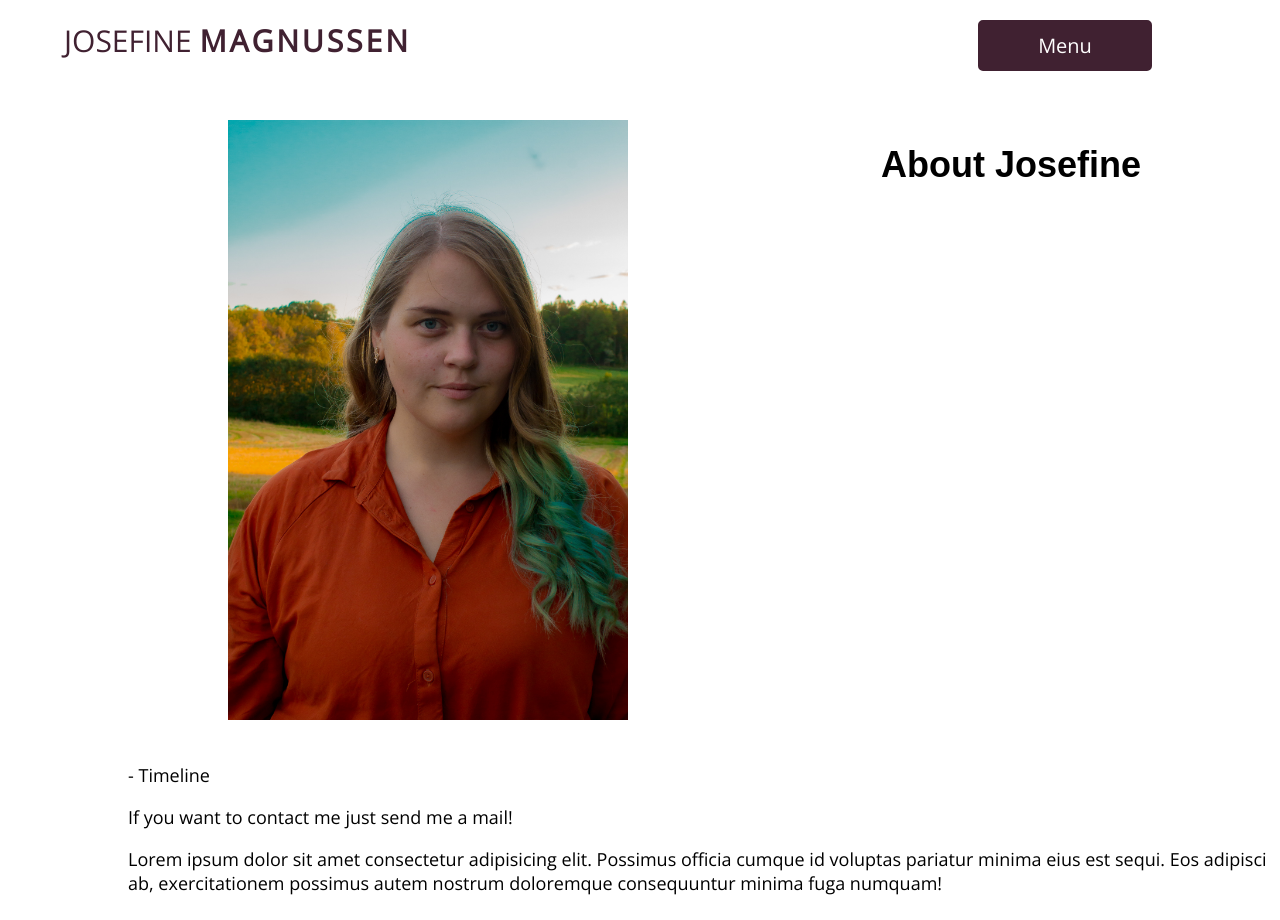
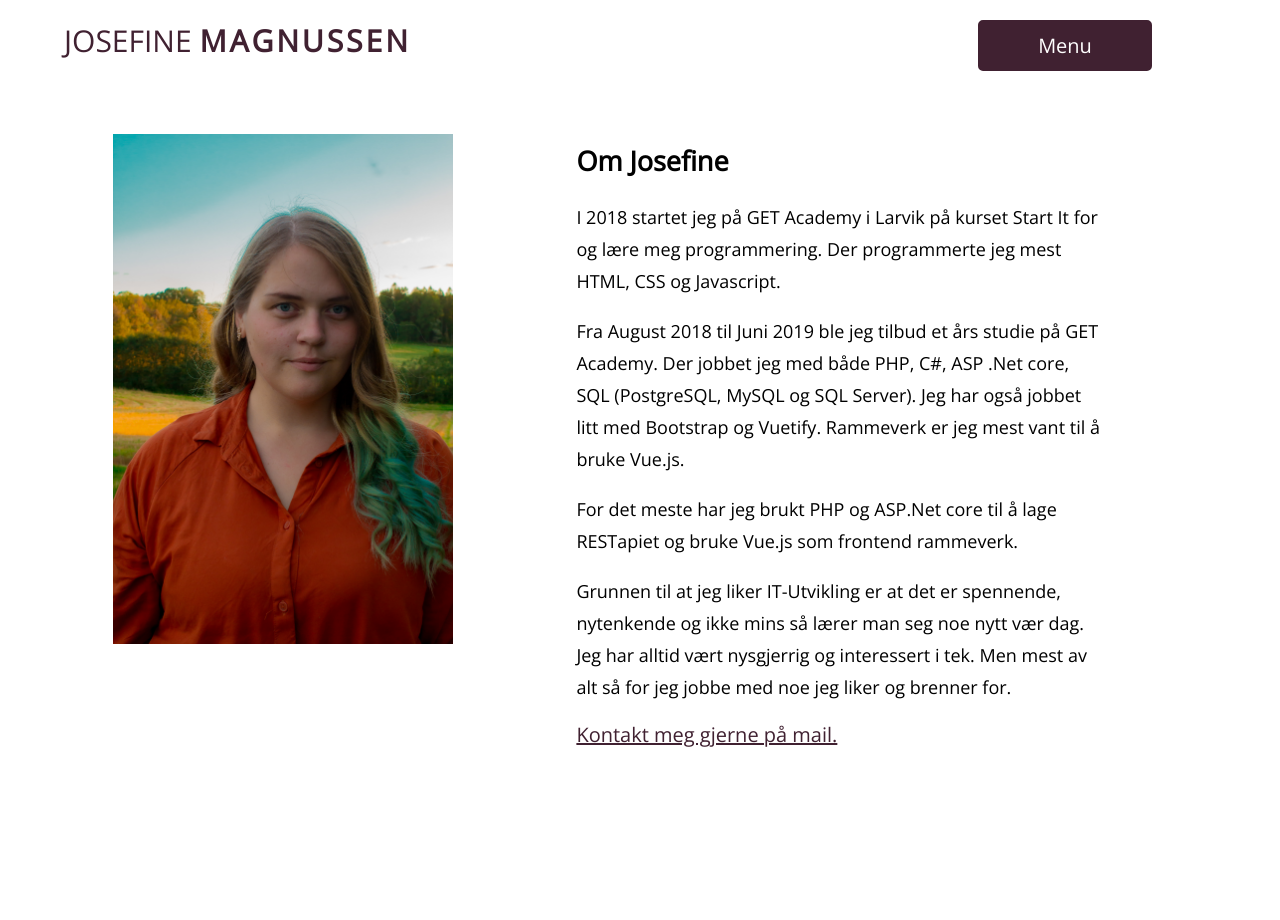
Before and after one commit to JosefineFH/JosefineMagnussenWebPage, a Vue app: page /about in a window 1280 px wide. Shown: the top 920 px of the page. After the commit the page ends 808 px from the top, so only its background shows below. Built offline with nearby package versions, Linux system fonts and the light colour scheme.

Commit message:
finished

```diff
--- a/src/assets/Style/navbar.css
+++ b/src/assets/Style/navbar.css
@@ -23,6 +23,7 @@
 
 /* Menu button a link */
 .menu {
+  cursor: pointer;
   text-align: center;
   border-radius: 5px;
   float: right;
--- a/src/assets/navbar.vue
+++ b/src/assets/navbar.vue
@@ -21,10 +21,10 @@
         <router-link class="link" to="/Projects">
           <span @click="showNavbar = false">Projects</span>
         </router-link>
-
-        <router-link class="link" to="/Contact">
+      <a class="link" href="mailto:josefine.magnussen@hotmail.com" target="_top">Send mail</a>
+        <!-- <router-link class="link" to="/Contact">
           <span @click="showNavbar = false">Contact</span>
-        </router-link>
+        </router-link> -->
       </div>
     </div>
 
--- a/src/components/About.vue
+++ b/src/components/About.vue
@@ -1,59 +1,131 @@
 <template>
-  <div class="main">
-    <div class="item1">
-      <h1>About Josefine</h1>
+  <div class="grid-container">
+    <div class="grid-item photo">
+      <img class="image" src="../assets/images/IMG_0846.jpg" alt="Josefine Magnussen" />
     </div>
-
-    <div class="item2">
-      <img class="profileImg" src="../assets/images/IMG_0846.jpg" alt="Josefine Magnussen" />
+    <div class="text">
+      <h2>Om Josefine</h2>
+      <!-- <p>timeline</p> -->
+      <p>
+        I 2018 startet jeg på GET Academy i Larvik på kurset Start It for og lære meg programmering.
+        Der programmerte jeg mest HTML, CSS og Javascript.
+      </p>
+      <p>
+        Fra August 2018 til Juni 2019 ble jeg tilbud et års studie på GET Academy.
+        Der jobbet jeg med både PHP, C#, ASP .Net core, SQL (PostgreSQL, MySQL og SQL Server).
+        Jeg har også jobbet litt med Bootstrap og Vuetify.
+        Rammeverk er jeg mest vant til å bruke Vue.js.
+      </p>
+      <p>
+        For det meste har jeg brukt PHP og ASP.Net core til å lage RESTapiet og bruke
+        Vue.js som frontend rammeverk.
+      </p>
+      <p>
+        Grunnen til at jeg liker IT-Utvikling er at det er spennende, nytenkende og ikke mins så lærer man seg noe nytt vær dag.
+        Jeg har alltid vært nysgjerrig og interessert i tek.
+        Men mest av alt så for jeg jobbe med noe jeg liker og brenner for.
+      </p>
+      <a href="mailto:josefine.magnussen@hotmail.com" target="_top">Kontakt meg gjerne på mail.</a>
+      <!-- <router-link class="link"  to="/projects"> Mine prosjekter</router-link> -->
     </div>
-
-    <div class="item3">
-    <p>- Timeline</p>
-
-    <p>If you want to contact me just send me a mail!</p>
-    <p>Lorem ipsum dolor sit amet consectetur adipisicing elit. Possimus officia cumque id voluptas pariatur minima eius est sequi. Eos adipisci ab, exercitationem possimus autem nostrum doloremque consequuntur minima fuga numquam!</p>
-
-    </div>
-    <div class="item4">
-            <router-link class="projects" to="projects">
-      <span>Se mine prosjekter</span>
-    </router-link>
-    </div>
-
+    <div class="grid-item footer"></div>
   </div>
 </template>
+
 <style scoped>
-.profileImg {
-  width: 400px;
-  margin-left: 100px;
+a{
+  color: #402131;
+  font-size: 20px;
 }
-.item1{
-    grid-column: 2;
-    grid-row: 1;
+a:hover{
+  color: grey;
+  font-size: 20px;
 }
-.item2{
+.grid-container {
+  margin-top: 5%;
+  display: grid;
+  grid-gap: 10px;
+}
+.image {
+  padding-top: 50px;
+  display: block;
+  margin-left: auto;
+  margin-right: auto;
+  width: 60%;
+}
+.photo {
+  grid-column: 1;
+  grid-row: 1;
+}
+.text {
+  grid-column: 2;
+  grid-row: 1;
+}
+.footer {
+  height: 50px;
+
+  grid-column: 1 / span 2;
+}
+.link {
+  text-align: center;
+  border-radius: 5px;
+  margin-right: 10%;
+  font-size: 20px;
+  width: 150px;
+  padding: 10px;
+  background: #402131;
+  border: none;
+  color: white;
+  border: solid #402131 2px;
+  text-decoration: none;
+}
+p {
+  padding-right: 25%;
+  line-height: 32px;
+}
+h2 {
+  padding-top: 5%;
+}
+ul {
+  list-style-type: none;
+}
+li {
+  padding-top: 10px;
+}
+.vl {
+  border-left: 2px solid #402131;
+  height: 300px;
+}
+
+@media only screen and (max-width: 800px) {
+  body {
+    background-color: lightblue;
+  }
+  .grid-container {
+    margin-top: 5%;
+  }
+  .text {
     grid-column: 1;
-    grid-row: 1;
-}
-.item3{
-    grid-column: 1/ span 2;
     grid-row: 2;
-}
-.item4{
-    grid-column: 1/ span 2;
-    grid-row: 3;
-}
-.main {
-    margin-top: 100px;
-display: grid;
-grid-row-gap: 20px;
-grid-template-columns: auto auto;
-}
-img {
-  /* width: 70%;
-  display: block;
-  margin-left: 100px; */
-  /* margin-right: auto; */
+    display: block;
+    margin-left: auto;
+    margin-right: auto;
+    width: 80%;
+  }
+  .image {
+    display: initial;
+    margin: 0;
+    display: block;
+    margin-left: auto;
+    margin-right: auto;
+    width: 50%;
+  }
+  p {
+    padding: 0;
+  }
+  .vl {
+    border-left: 2px solid #402131;
+    height: 600px;
+  }
 }
 </style>
--- a/src/components/Main.vue
+++ b/src/components/Main.vue
@@ -46,7 +46,7 @@
   display: block;
   margin-left: auto;
   margin-right: auto;
-  width: 50%;
+  width: 60%;
 }
 .photo {
   grid-column: 1;
@@ -57,6 +57,7 @@
   grid-row: 1;
 }
 .footer {
+  height: 50px;
   grid-column: 1 / span 2;
 }
 p {
--- a/src/components/Projects.vue
+++ b/src/components/Projects.vue
@@ -5,62 +5,82 @@
       <img src="../assets/images/GirlCamp.png" alt />
       <div>
         <h3>Girl Camp</h3>
-        <p>Frontend prosjekt der jeg i hovedsak kun har bruk rammeverket vue.js</p>
-        <a href="https://github.com/JosefineFM/Portflio/tree/master/Vue/girlcamp">Code på GitHub</a>
-        <br>
-        <a href="https://girlcamp01.firebaseapp.com/#/">Live Demo</a>
+        <p>Frontend prosjekt der jeg i hovedsak kun har bruk rammeverket Vue.js.</p>
+        <p>Webpage med responsive design.</p>
+        <a
+          class="links"
+          href="https://github.com/JosefineFM/Portflio/tree/master/Vue/girlcamp"
+        >Code på GitHub</a>
+        <br />
+        <a class="links" href="https://girlcamp01.firebaseapp.com/#/">Live Demo</a>
       </div>
     </section>
 
-    <section class="card" data-aos="fade-right" data-aos-duration="1000" data-aos-offset= "400">
-      <img src="" alt />
+    <section class="card">
+      <img src="../assets/images/vue-prod.png" style="width: 400px; padding-top: 15%;" />
       <div>
-        <h3 >Andre Prosjekt</h3>
-        <p>Lorem ipsum dolor sit amet consectetur adipisicing elit. Perspiciatis explicabo numquam sit hic dolore quo autem quaerat non quis a placeat, facilis amet ullam debitis, modi adipisci ipsam aut harum!</p>
-        <p>Test bruker email: test@test.no</p>
-        <p>Test passord: test123</p>
-        <a href="https://github.com/JosefineFM/Portflio/tree/master/adminmanager">Code på GitHub</a>
-        <br>
-        <a href="https://vue-prod-3615c.firebaseapp.com/#/login?redirect=%2F">Live Demo</a>
+        <h3>Employee Manager</h3>
+        <p>Webapplikasjon med responsive design</p>
+        <p>HTML, CSS, JavaScript og Firebase som database</p>
+        <p>
+          <span style="font-weight: bold;">Test bruker email:</span>
+          test@test.no
+        </p>
+        <p>
+          <span style="font-weight: bold;">Test passord:</span>
+          test123
+        </p>
+        <a
+          class="links"
+          href="https://github.com/JosefineFM/Portflio/tree/master/adminmanager"
+        >Code på GitHub</a>
+        <br />
+        <a
+          class="links"
+          href="https://vue-prod-3615c.firebaseapp.com/#/login?redirect=%2F"
+        >Live Demo</a>
       </div>
     </section>
 
-    <!-- <section class="card" data-aos="fade-left" data-aos-duration="1000" data-aos-offset= "400">
-      <img src="../assets/images/Blank Instagram Portraits.png" alt />
+    <section class="card">
+      <!-- <img src="../assets/images/vue-prod.png" style="width: 400px; padding-top: 15%;" /> -->
       <div>
-        <h3 >Tredje Prosjekt</h3>
-        <p>Lorem ipsum dolor sit amet consectetur adipisicing elit. Perspiciatis explicabo numquam sit hic dolore quo autem quaerat non quis a placeat, facilis amet ullam debitis, modi adipisci ipsam aut harum!</p>
-        <a href="#">Code</a>
-        <a href="">Live Demo</a>
+        <h3>Matvaretabellen</h3>
+        <p>Dette jobber jeg med akkurat nå.</p>
+        <p>
+          <span style="font-weight: bold;">Frontend:</span>
+          HTML, CSS og rammeverket Vue.js.
+        </p>
+        <p>
+          <span style="font-weight: bold;">Backend:</span>
+          Asp.Net Core og SQL Server.
+        </p>
+        <a
+          class="links"
+          href="https://github.com/JosefineFM/Portflio/tree/master/Food%20Tabel"
+        >Code på GitHub</a>
       </div>
-    </section> -->
+    </section>
   </div>
 </template>
-<script>
-import AOS from "aos";
-import "aos/dist/aos.css";
 
-export default {
-  created() {
-    AOS.init({
-
-    });
+<style scoped>
+.links {
+  color: #402131;
+  font-size: 20px;
+  font-weight: bold;
 }
-};
-</script>
-<style>
-.icons{
+.icons {
   height: 50px;
   width: 50px;
   border-radius: 50%;
 }
 
-a{
+a {
   color: #333;
   text-decoration: none;
-
 }
-a:hover{
+a:hover {
   color: #b50d10;
   font-weight: bold;
 }
@@ -69,7 +89,7 @@ a:hover{
   margin-top: 100px;
   max-width: 1100px;
   overflow: auto;
-    padding-left: 20%
+  margin: 5% 20% 0 20%;
 }
 
 .main-header {
@@ -138,7 +158,7 @@ a:hover{
   opacity: 0.8;
 }
 
-@media(max-width: 700px) {
+@media (max-width: 700px) {
   .card {
     display: block;
   }
```
Lines whose indentation alone changed are shown as unchanged.
